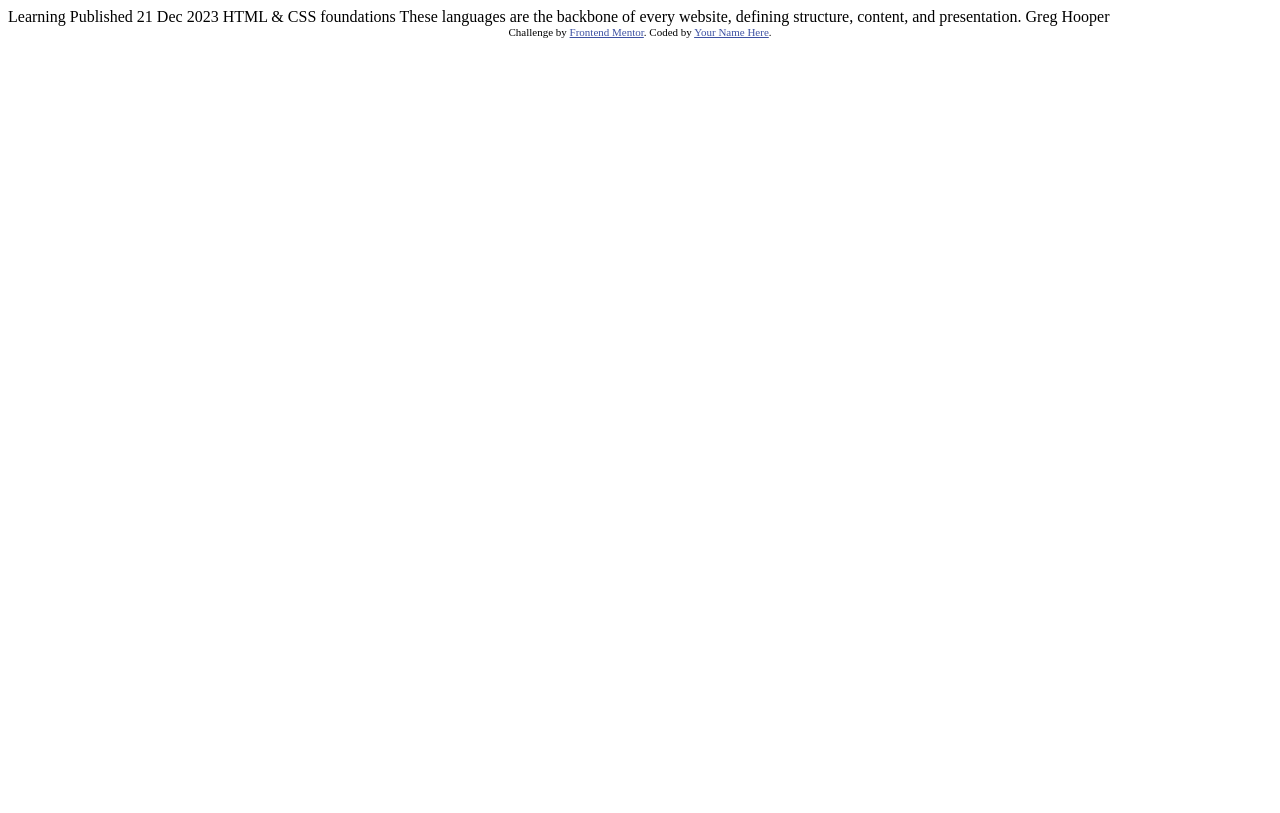
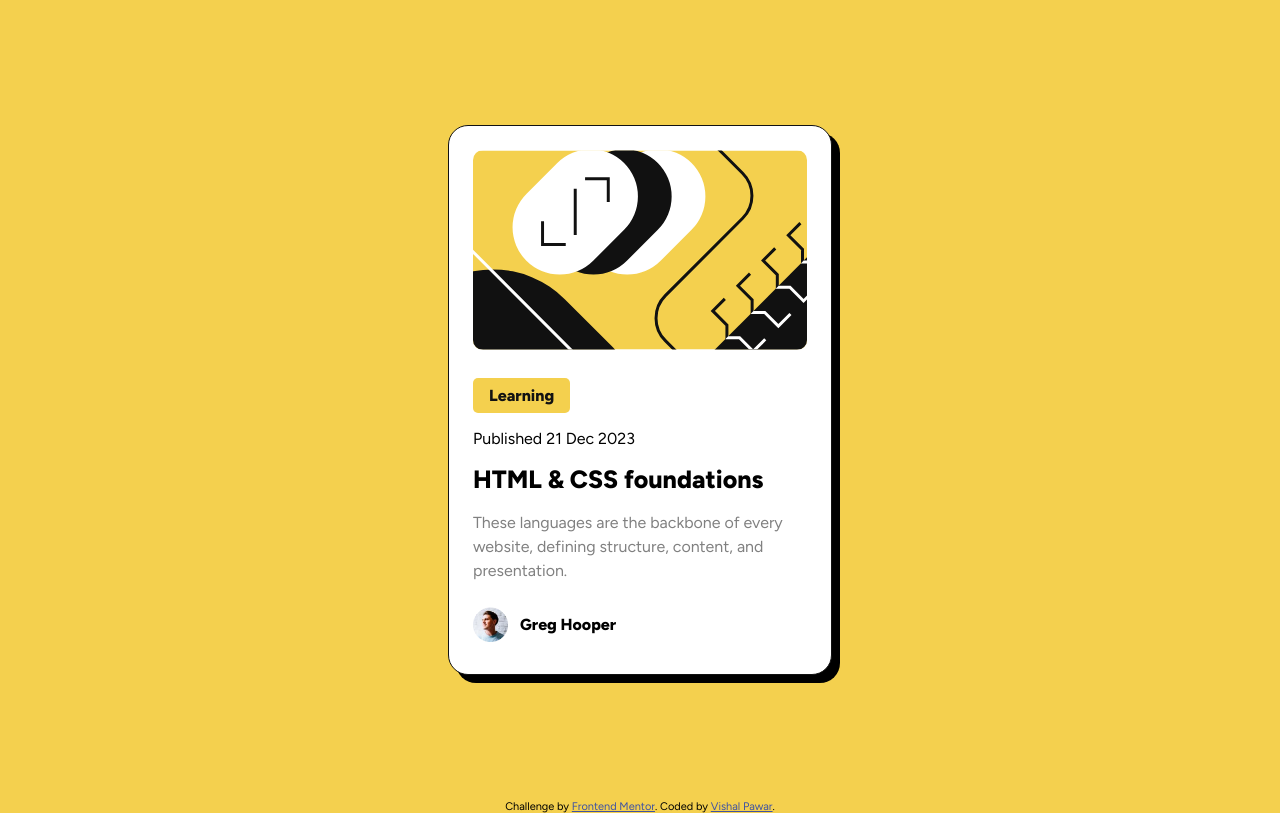
Before and after one commit to vishalpawarR/blog-preview-card, a plain HTML site: page index.html in a window 1280 px wide. Drawn offline with Linux system fonts and the light colour scheme.

Commit message:
Created the design

```diff
--- a/index.html
+++ b/index.html
@@ -2,13 +2,9 @@
 <html lang="en">
 <head>
   <meta charset="UTF-8">
-  <meta name="viewport" content="width=device-width, initial-scale=1.0"> <!-- displays site properly based on user's device -->
-
-  <link rel="icon" type="image/png" sizes="32x32" href="./assets/images/favicon-32x32.png">
-
+  <meta name="viewport" content="width=device-width, initial-scale=1.0">
   <title>Frontend Mentor | Blog preview card</title>
-
-  <!-- Feel free to remove these styles or customise in your own stylesheet 👍 -->
+  <link rel="stylesheet" href="style.css">
   <style>
     .attribution { font-size: 11px; text-align: center; }
     .attribution a { color: hsl(228, 45%, 44%); }
@@ -16,19 +12,23 @@
 </head>
 <body>
 
-  Learning
-
-  Published 21 Dec 2023
-
-  HTML & CSS foundations
-
-  These languages are the backbone of every website, defining structure, content, and presentation.
-
-  Greg Hooper
+  <main>
+    <div class="box-container">
+      <img class="box-img" src="\assets\images\illustration-article.svg" alt="Project image">
+      <a class="tag" href="">Learning</a>
+      <p class="date">Published 21 Dec 2023</p>
+      <h1 class="card-heading">HTML & CSS foundations</h1>
+      <p class="description">These languages are the backbone of every website, defining structure, content, and presentation.</p>
+      <div class="card-profile">
+        <img src="\assets\images\image-avatar.webp" alt="" class="profile-img">
+        <p class="profile-name">Greg Hooper</p>
+      </div>
+    </div>
+  </main>
 
   <div class="attribution">
     Challenge by <a href="https://www.frontendmentor.io?ref=challenge" target="_blank">Frontend Mentor</a>.
-    Coded by <a href="#">Your Name Here</a>.
+    Coded by <a href="https://vishalpawar.netlify.app/">Vishal Pawar</a>.
   </div>
 </body>
 </html>
--- /dev/null
+++ b/style.css
@@ -0,0 +1,89 @@
+@import url('https://fonts.googleapis.com/css2?family=Figtree:ital,wght@0,300..900;1,300..900&display=swap');
+
+:root {
+    --yellow: hsl(47, 88%, 63%);
+    --white: hsl(0, 0%, 100%);
+    --grey: hsl(0, 0%, 50%);
+    --black: hsl(0, 0%, 7%);
+    --font-size: 16px;
+}
+
+* {
+    box-sizing: border-box;
+}
+
+body {
+    font-family: Figtree;
+    background-color: var(--yellow);
+    margin: 0 30px;
+}
+
+main {
+    display: flex;
+    justify-content: center;
+    align-items: center;
+    height: 100vh;
+}
+
+.box-container {
+    width: 384px;
+    border: 1px solid var(--black);
+    padding: 24px;
+    border-radius: 20px;
+    box-shadow: 0 0 0px 10px black;
+    box-shadow: 8px 8px 0px 0 black;
+    background-color: var(--white);
+}
+
+.box-img {
+    border-radius: 10px;
+    margin-bottom: 24px;
+    width: 100%;
+}
+
+.tag {
+    font-weight: 800;
+    margin-top: 0;
+    background-color: var(--yellow);
+    text-decoration: none;
+    padding: 8px 16px;
+    color: var(--black);
+    border-radius: 5px;
+    display: inline-block;
+    font-weight: 800;
+}
+
+.card-heading {
+    font-size: 25px;
+    font-weight: 800;
+}
+
+.card-heading:hover {
+    color: var(--yellow);
+}
+
+.description {
+    color: var(--grey);
+    line-height: 1.5;
+}
+
+.card-profile {
+    display: flex;
+    align-items: center;
+}
+
+.profile-img {
+    width: 35px;
+    height: 35px;
+}
+
+.profile-name {
+    font-weight: 800;
+    margin-left: 12px;
+}
+
+@media only screen and (max-width: 767px) {
+    .box-container {
+        width: 327px;
+    }
+}
```
